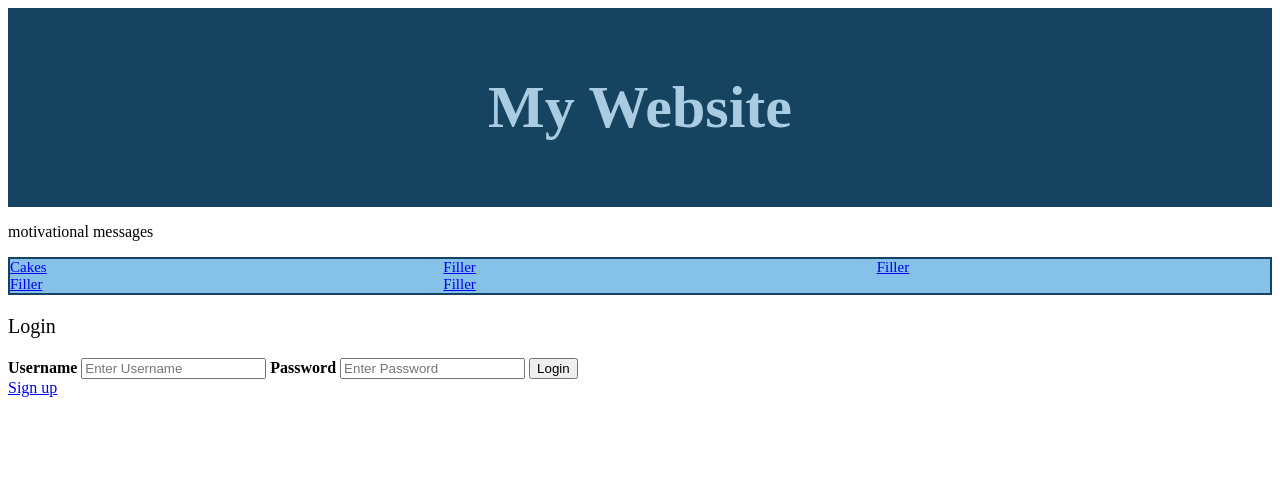
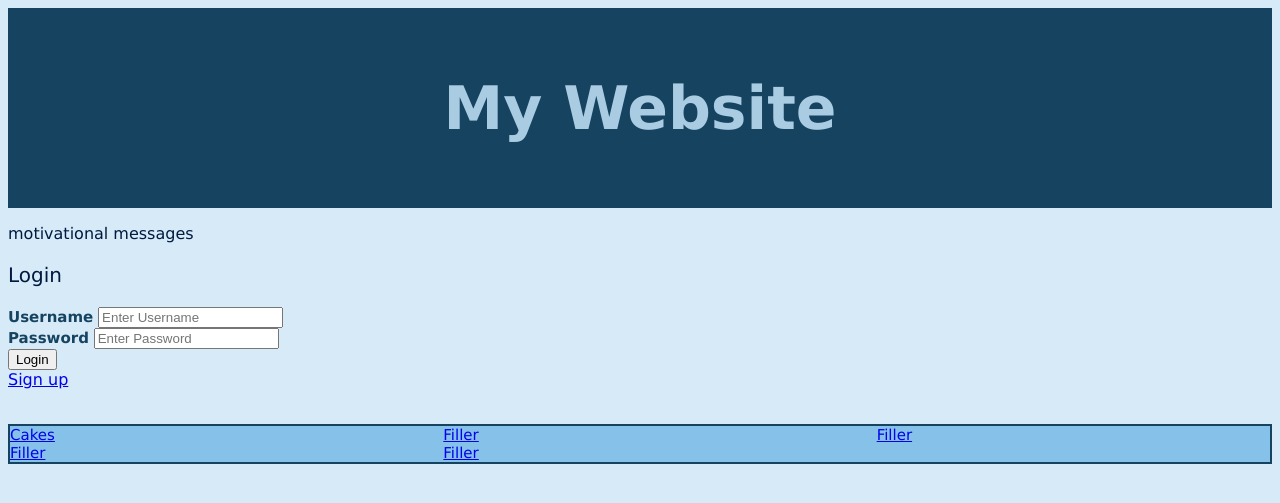
Before and after one commit to williamsauvageau/newhacks2021, a Flask app: page / in a window 1280 px wide. Shown: the top 503 px of the page. Run offline with Flask 2, Linux system fonts and the light colour scheme.

Commit message:
Update index.html

```diff
--- a/templates/index.html
+++ b/templates/index.html
@@ -1,4 +1,5 @@
 <head>
+<link rel="stylesheet" href='/static/style.css'>
 <style>
 #TopHeader {
     border: 0px solid #154360;
@@ -16,6 +17,14 @@
     column-count: 3;
     column-gap: 40px;
 }
+#LoginHeader {
+
+}
+#Login {
+    font-size: 15px;
+    color: #154360;
+}
+
 </style>
 
 <body>
@@ -24,6 +33,29 @@
 </div>
 <p> motivational messages</p>
 
+<p style="font-size: 20px"> Login</p>
+</body>
+<form action="action_page.php" method="post">
+  <div id="Login">
+    <label for="uname"><b>Username</b></label>
+    <input type="text" placeholder="Enter Username" name="uname" required>
+
+    <br>
+
+    <label for="psw"><b>Password</b></label>
+    <input type="password" placeholder="Enter Password" name="psw" required>
+
+    <br>
+
+    <button type="submit">Login</button>
+  </div>
+
+<a href="http://192.168.0.14:5000/signup">Sign up</a>
+</form>
+
+<br>
+
+<body>
 <div id="HyperLinks">
     <a href="http://127.0.0.1:5000/cakes">Cakes</a>
     <br>
@@ -37,21 +69,4 @@
     <br>
     </div>
 </body>
-
-<body>
-<p style="font-size: 20px"> Login</p>
-</body>
 </html>
-<form action="action_page.php" method="post">
-  <div class="container">
-    <label for="uname"><b>Username</b></label>
-    <input type="text" placeholder="Enter Username" name="uname" required>
-
-    <label for="psw"><b>Password</b></label>
-    <input type="password" placeholder="Enter Password" name="psw" required>
-
-    <button type="submit">Login</button>
-  </div>
-  <div>
-  <a href="http://192.168.0.14:5000/signup">Sign up</a>
-</form>
```
